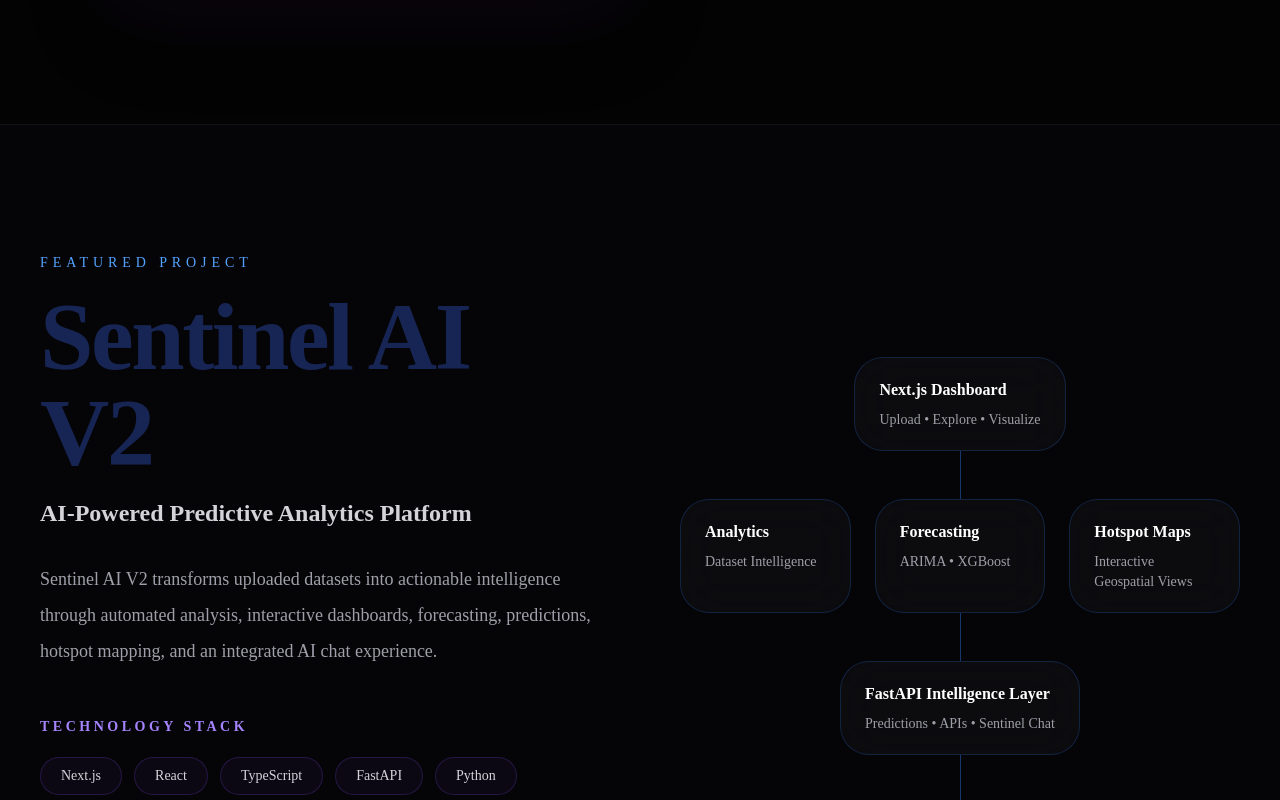
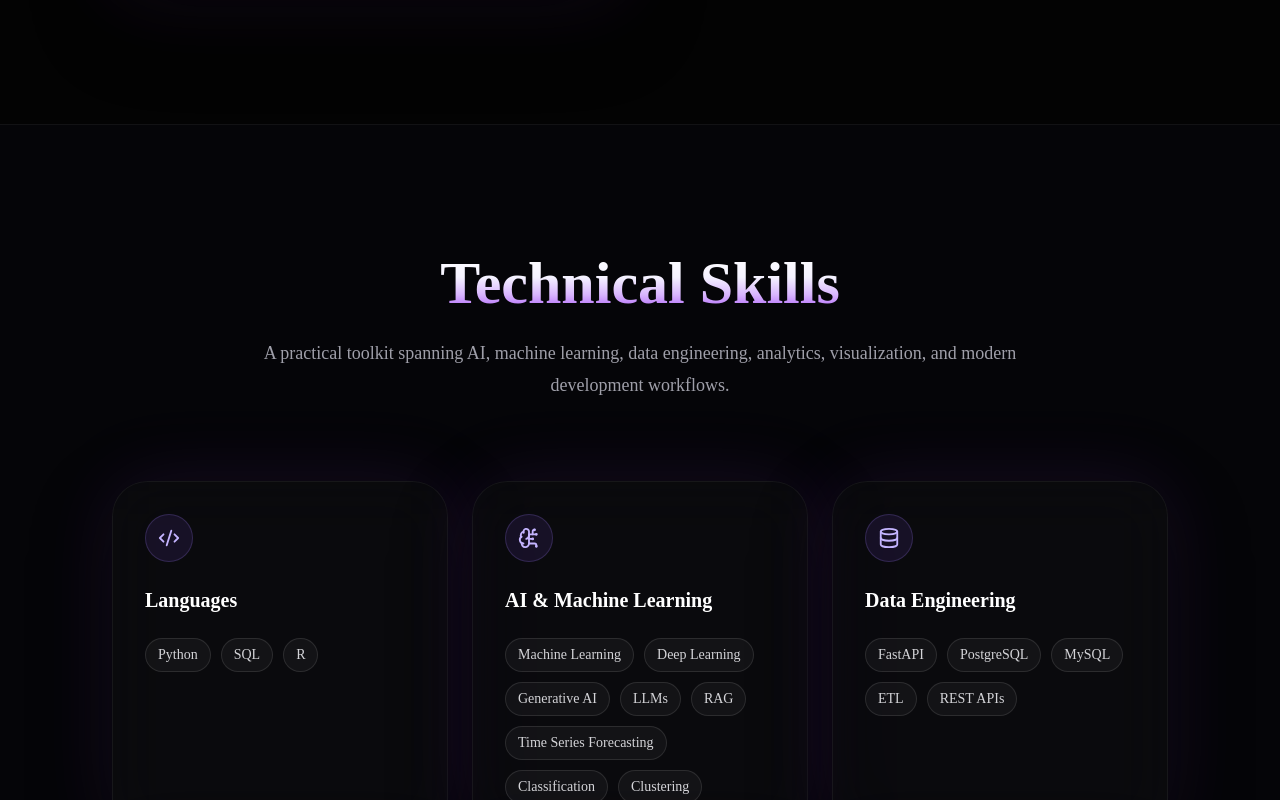
Before and after one commit to Bless2718/blesson-portfolio, a Next.js app: page / in a window 1280 px wide. Shown: the part 1660-2460 px from the top of the page. Built offline with nearby package versions, Linux system fonts and the light colour scheme.

Commit message:
Add skills and contact sections to homepage

```diff
--- a/src/app/page.tsx
+++ b/src/app/page.tsx
@@ -3,22 +3,26 @@
 import Hero from "@/components/sections/Hero";
 import ScrollProgress from "@/components/effects/ScrollProgress";
 import About from "@/components/sections/About";
+import Skills from "@/components/sections/Skills";
 import Certifications from "@/components/sections/Certifications";
+import Contact from "@/components/sections/Contact";
+
 export default function Home() {
   return (
     <main className="bg-background text-foreground">
-
       <ScrollProgress />
-
       <Navbar />
 
       <Hero />
       <About />
-      <FeaturedProject />
+      <Skills />
+
+      <div id="projects">
+        <FeaturedProject />
+      </div>
+
       <Certifications />
-      {/* Skills */}
-      {/* Projects */}
-      {/* Contact */}
+      <Contact />
     </main>
   );
 }
```
